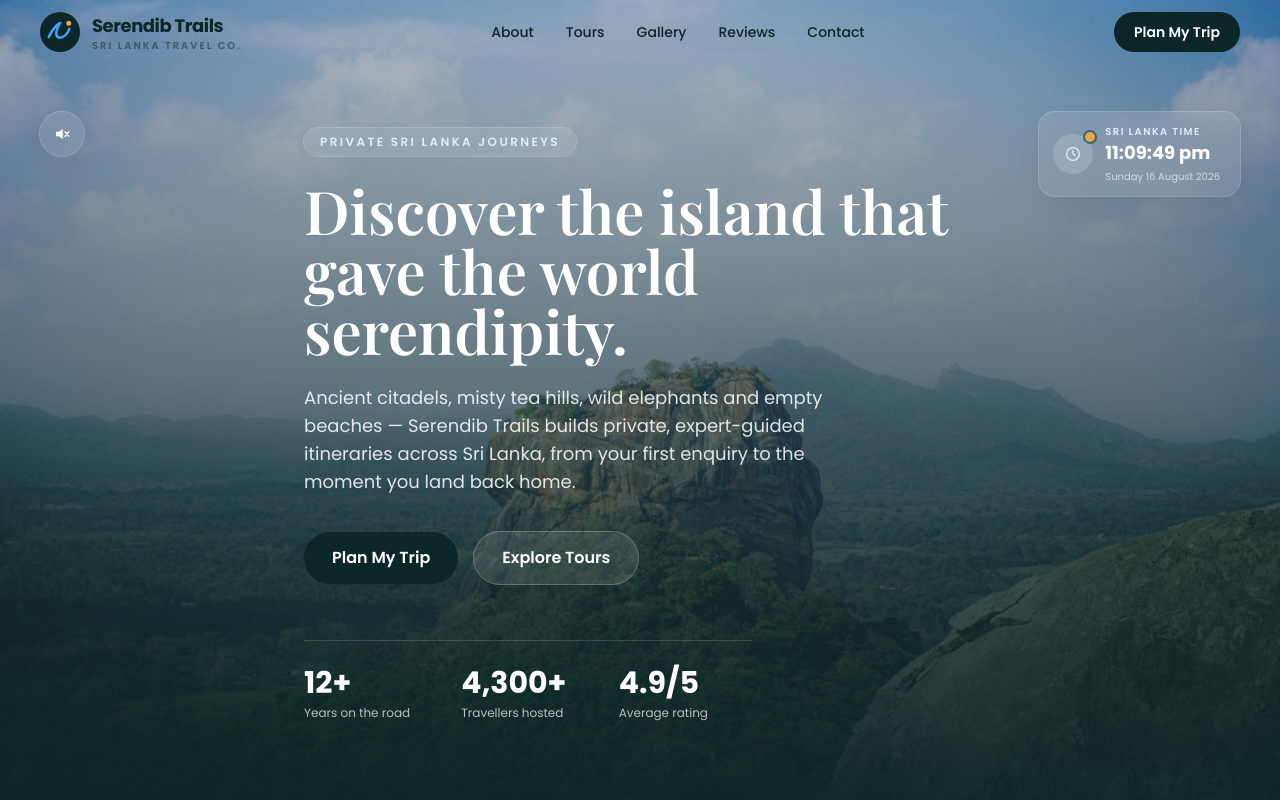
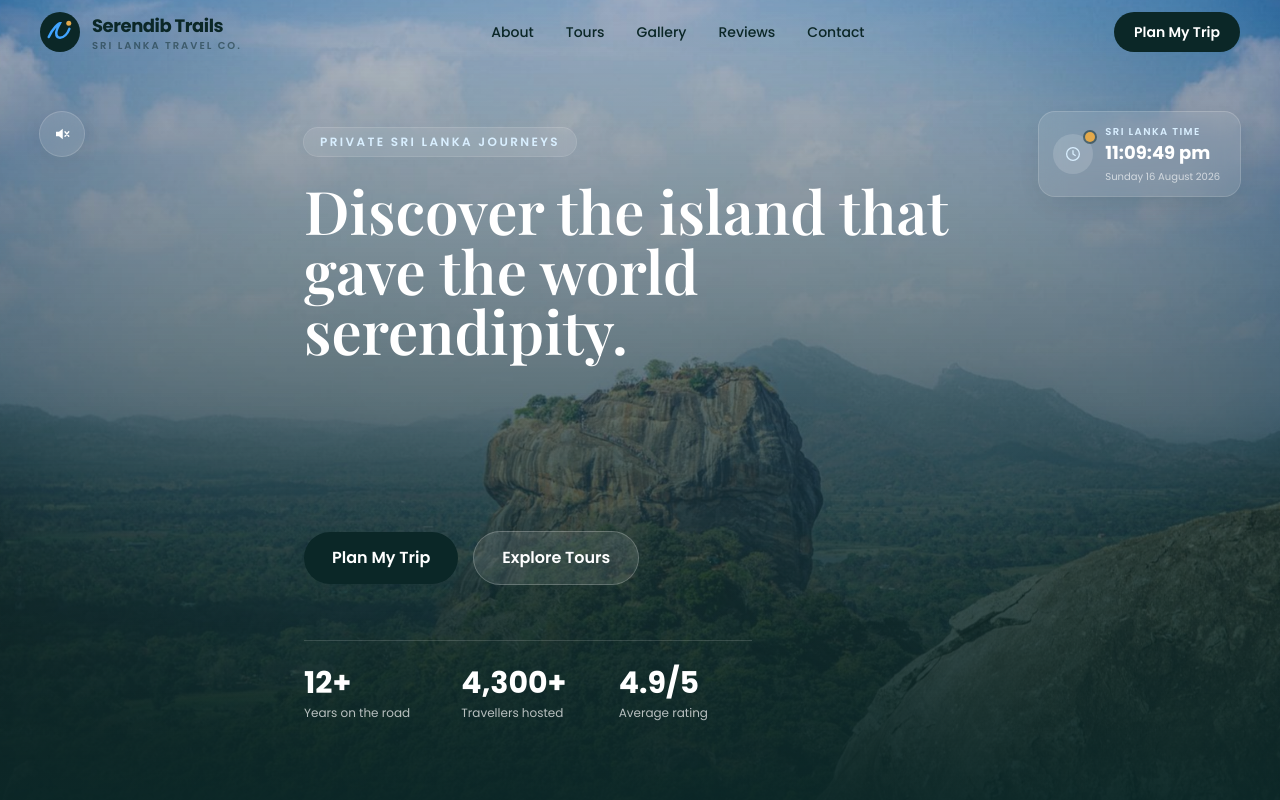
Before and after one commit to NethmiThambawita/Travelco, a React (Vite) app: page / in a window 1280 px wide. Shown: the top 800 px of the page. Built offline with nearby package versions, Linux system fonts and the light colour scheme; a web font is replaced by a local one.

Commit message:
footer changes did

```diff
--- a/src/components/Footer.jsx
+++ b/src/components/Footer.jsx
@@ -1,5 +1,6 @@
 import Logo from "./Logo";
 import footerVideo from "../assets/videos/gallery-colombo.mp4";
+import collageImg from "../assets/images/college.jpeg";
 
 const nav = [
   { href: "#top", label: "Home" },
@@ -75,6 +76,11 @@ const Footer = () => {
       </div>
 
       <div className="relative overflow-hidden">
+        <div className="absolute -inset-10" aria-hidden="true">
+          <img src={collageImg} alt="" className="h-full w-full object-cover object-top blur-md opacity-40 scale-105" />
+        </div>
+        <div className="absolute inset-0 bg-ink/70" aria-hidden="true" />
+
         <svg
           className="pointer-events-none absolute -right-16 top-0 h-[640px] w-auto text-white/[0.06] md:-right-6 lg:right-10"
           viewBox="0 0 200 340"
--- a/src/components/Hero.jsx
+++ b/src/components/Hero.jsx
@@ -103,7 +103,7 @@ const Hero = () => {
           Discover the island that gave the world serendipity.
         </h1>
         <p
-          className="animate-fade-up mt-6 max-w-xl text-base md:text-lg text-white/85"
+          className="animate-fade-up mt-6 max-w-xl text-base md:text-lg text-white/85 sm:hidden"
           style={{ animationDelay: "240ms" }}
         >
           Ancient citadels, misty tea hills, wild elephants and empty
@@ -111,6 +111,15 @@ const Hero = () => {
           itineraries across Sri Lanka, from your first enquiry to the
           moment you land back home.
         </p>
+        <div
+          className="animate-fade-up mt-6 hidden sm:block text-base md:text-lg text-white/85 leading-relaxed"
+          style={{ animationDelay: "240ms" }}
+        >
+          <span className="block">Ancient citadels, misty tea hills, wild elephants and empty beaches —</span>
+          <span className="block">Serendib Trails builds private, expert-guided itineraries</span>
+          <span className="block">across Sri Lanka, from your first enquiry to the</span>
+          <span className="block">moment you land back home.</span>
+        </div>
 
         <div
           className="animate-fade-up mt-9 flex flex-wrap items-center gap-4"
--- a/src/components/WhyChooseUs.jsx
+++ b/src/components/WhyChooseUs.jsx
@@ -54,6 +54,20 @@ const WhyChooseUs = () => {
           <h2 className="mt-3 font-serif text-3xl md:text-4xl font-semibold text-ink">
             The difference is in who plans your trip
           </h2>
+          <p className="mt-4 text-ink/70 leading-relaxed">
+            Every detail — routes, guides, pacing, pricing — is handled by
+            people who live here, not a call centre reading off a script.
+            That's the whole difference.
+          </p>
+          <a
+            href="#contact"
+            className="mt-6 inline-flex items-center gap-2 rounded-full bg-ink px-6 py-3 text-sm font-semibold text-white shadow-soft hover:bg-ocean-700 transition-colors"
+          >
+            Read more
+            <svg width="14" height="14" viewBox="0 0 20 20" fill="none" aria-hidden="true">
+              <path d="M4 10h12M11 5l5 5-5 5" stroke="currentColor" strokeWidth="2" strokeLinecap="round" strokeLinejoin="round" />
+            </svg>
+          </a>
         </Reveal>
 
         <div className="mt-12 grid sm:grid-cols-2 lg:grid-cols-4 gap-7">
```
